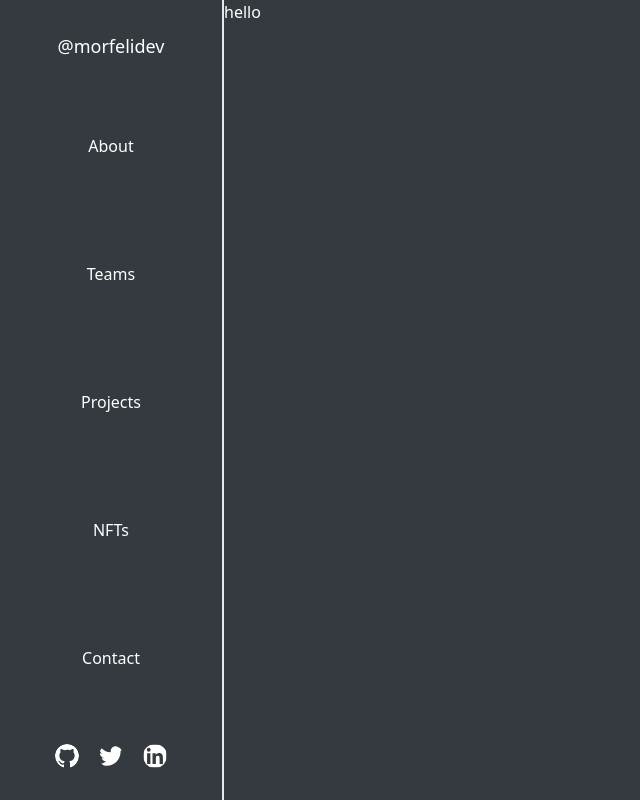
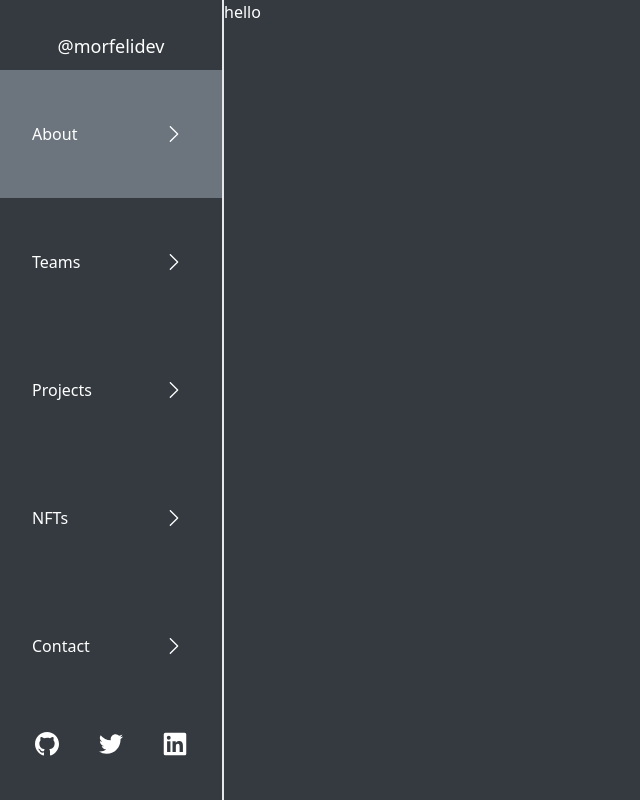
Before and after one commit to morfeli/portfolio, a Next.js app: page / in a window 1280 px wide. Shown: the whole page, without its empty margins (0-640 px from the left). Built offline with nearby package versions, Linux system fonts and the light colour scheme.

Commit message:
working on minimal animations on header

```diff
--- a/components/Header/Header.tsx
+++ b/components/Header/Header.tsx
@@ -1,6 +1,6 @@
 import { useState } from "react";
 
-import { Twitter, Github, LinkedIn } from "../UI/SocialLinks";
+import { Twitter, Github, LinkedIn } from "../UI/UI";
 import { MobileBtn } from "./MobileBtn";
 import MobileMenu from "./MobileMenu";
 import { Navigation } from "./Navigation";
@@ -22,7 +22,7 @@ export const Header = () => {
 
       <Navigation />
       <div className="flex">
-        <div className="flex items-center justify-between mr-4 w-28 md:mr-0 md:pb-8">
+        <div className="flex items-center justify-between mr-4 w-28 md:mr-0 md:pb-8 md:w-44">
           <Github />
           <Twitter />
           <LinkedIn />
--- a/components/Header/NavItem.tsx
+++ b/components/Header/NavItem.tsx
@@ -1,6 +1,7 @@
+import { useState } from "react";
 import classNames from "classnames";
-import { SetStateAction } from "react";
 import { motion } from "framer-motion";
+import RightArrowSVG from "components/UI/RightArrowSVG";
 
 type NavItemProps = {
   link: string;
@@ -28,6 +29,8 @@ const NavItem = ({
   onClick,
   activeTab,
 }: NavItemProps) => {
+  const [hoverEffect, setHoverEffect] = useState<boolean>(false);
+
   return (
     <motion.a
       variants={variants}
@@ -43,17 +46,31 @@ const NavItem = ({
           {name}
         </li>
       ) : (
+        <>
           <li
+            onMouseEnter={() => {
+              setHoverEffect((current) => !current);
+            }}
+            onMouseLeave={() => {
+              setHoverEffect(false);
+            }}
             onClick={onClick}
             className={classNames(
-            "flex items-center justify-center h-32 py-16 mx-auto  hover:bg-[#6c757d] transition-colors delay-75 ease-in-out",
+              "flex items-center pl-8 h-32 py-16 mx-auto  transition-colors delay-75 ease-in-out relative",
               {
-              "bg-[#343a40]": activeTab === name,
+                "bg-[#6c757d]": activeTab === name,
+                "hover:bg-[#adb5bd]": activeTab !== name,
               }
             )}
           >
             {name}
+            <RightArrowSVG
+              hoverEffect={hoverEffect}
+              name={name}
+              activeTab={activeTab}
+            />
           </li>
+        </>
       )}
     </motion.a>
   );
--- a/components/UI/Github.tsx
+++ b/components/UI/Github.tsx
@@ -1,12 +1,10 @@
 import Link from "next/link";
-
-import classNames from "classnames";
 
 const Github = () => {
   return (
     <Link href="https://github.com/morfeli">
+      <div className="flex items-center justify-center w-12 h-12 transition-all rounded-full cursor-pointer hover:bg-[#6c757d]">
         <svg
-        className="transition-all transform rounded-full cursor-pointer md:scale-200 lg:scale-300 ring-0 hover:ring-8 ring-gray-300 ring-opacity-30"
           xmlns="http://www.w3.org/2000/svg"
           width="24"
           height="24"
@@ -14,6 +12,7 @@ const Github = () => {
         >
           <path d="M12 0C5.374 0 0 5.373 0 12c0 5.302 3.438 9.8 8.207 11.387.599.111.793-.261.793-.577v-2.234c-3.338.726-4.033-1.416-4.033-1.416-.546-1.387-1.333-1.756-1.333-1.756-1.089-.745.083-.729.083-.729 1.205.084 1.839 1.237 1.839 1.237 1.07 1.834 2.807 1.304 3.492.997.107-.775.418-1.305.762-1.604-2.665-.305-5.467-1.334-5.467-5.931 0-1.311.469-2.381 1.236-3.221-.124-.303-.535-1.524.117-3.176 0 0 1.008-.322 3.301 1.23A11.509 11.509 0 0112 5.803c1.02.005 2.047.138 3.006.404 2.291-1.552 3.297-1.23 3.297-1.23.653 1.653.242 2.874.118 3.176.77.84 1.235 1.911 1.235 3.221 0 4.609-2.807 5.624-5.479 5.921.43.372.823 1.102.823 2.222v3.293c0 .319.192.694.801.576C20.566 21.797 24 17.3 24 12c0-6.627-5.373-12-12-12z"></path>
         </svg>
+      </div>
     </Link>
   );
 };
--- a/components/UI/LinkedIn.tsx
+++ b/components/UI/LinkedIn.tsx
@@ -1,8 +1,8 @@
 const LinkedIn = () => {
   return (
+    <div className="flex items-center justify-center w-12 h-12 transition-all rounded-full cursor-pointer hover:bg-[#6c757d]">
       <svg
         xmlns="http://www.w3.org/2000/svg"
-      className="transition-all transform rounded-full cursor-pointer md:scale-200 lg:scale-300 ring-0 hover:ring-8 ring-gray-300 ring-opacity-30"
         viewBox="0 0 32 32"
         width="24"
         height="24"
@@ -10,6 +10,7 @@ const LinkedIn = () => {
       >
         <path d="M28.778 1.004H3.191a2.185 2.185 0 00-2.186 2.159v25.672a2.186 2.186 0 002.186 2.161h25.612c1.2 0 2.175-.963 2.194-2.159V3.165a2.195 2.195 0 00-2.195-2.161h-.029.001zM9.9 26.562H5.446V12.251H9.9zM7.674 10.293a2.579 2.579 0 112.579-2.58v.004a2.577 2.577 0 01-2.577 2.577h-.003zm18.882 16.269h-4.441v-6.959c0-1.66-.034-3.795-2.314-3.795-2.316 0-2.669 1.806-2.669 3.673v7.082h-4.441V12.252h4.266v1.951h.058a4.686 4.686 0 014.22-2.312h-.009c4.5 0 5.332 2.962 5.332 6.817v7.855z"></path>
       </svg>
+    </div>
   );
 };
 
--- /dev/null
+++ b/components/UI/RightArrowSVG.tsx
@@ -0,0 +1,30 @@
+import { motion } from "framer-motion";
+
+type RightArrowSVGProps = {
+  hoverEffect: boolean;
+  name: string;
+  activeTab?: string;
+};
+
+const RightArrowSVG = ({
+  hoverEffect,
+  activeTab,
+  name,
+}: RightArrowSVGProps) => {
+  return (
+    <motion.svg
+      xmlns="http://www.w3.org/2000/svg"
+      className="absolute w-4 h-4 scale-75 right-10"
+      fill="white"
+      version="1.1"
+      viewBox="0 0 512.005 512.005"
+      xmlSpace="preserve"
+      animate={hoverEffect && activeTab !== name ? { x: 5 } : { x: 0 }}
+      transition={{ duration: 0.3 }}
+    >
+      <path d="M388.418 240.923L153.751 6.256c-8.341-8.341-21.824-8.341-30.165 0s-8.341 21.824 0 30.165L343.17 256.005 123.586 475.589c-8.341 8.341-8.341 21.824 0 30.165a21.275 21.275 0 0015.083 6.251 21.277 21.277 0 0015.083-6.251l234.667-234.667c8.34-8.34 8.34-21.823-.001-30.164z"></path>
+    </motion.svg>
+  );
+};
+
+export default RightArrowSVG;
--- a/components/UI/Twitter.tsx
+++ b/components/UI/Twitter.tsx
@@ -5,8 +5,8 @@ import classNames from "classnames";
 const Twitter = () => {
   return (
     <Link href="https://twitter.com/morfelidev">
+      <div className="flex items-center justify-center w-12 h-12 transition-all rounded-full cursor-pointer hover:bg-[#6c757d]">
         <svg
-        className="transition-all transform rounded-full cursor-pointer md:scale-200 lg:scale-300 ring-0 hover:ring-8 ring-gray-300 ring-opacity-30"
           xmlns="http://www.w3.org/2000/svg"
           width="24"
           height="24"
@@ -14,6 +14,7 @@ const Twitter = () => {
         >
           <path d="M24 4.557a9.83 9.83 0 01-2.828.775 4.932 4.932 0 002.165-2.724 9.864 9.864 0 01-3.127 1.195 4.916 4.916 0 00-3.594-1.555c-3.179 0-5.515 2.966-4.797 6.045A13.978 13.978 0 011.671 3.149a4.93 4.93 0 001.523 6.574 4.903 4.903 0 01-2.229-.616c-.054 2.281 1.581 4.415 3.949 4.89a4.935 4.935 0 01-2.224.084 4.928 4.928 0 004.6 3.419A9.9 9.9 0 010 19.54a13.94 13.94 0 007.548 2.212c9.142 0 14.307-7.721 13.995-14.646A10.025 10.025 0 0024 4.557z"></path>
         </svg>
+      </div>
     </Link>
   );
 };
--- a/components/UI/SocialLinks.tsx
+++ b/components/UI/UI.tsx
@@ -2,3 +2,4 @@ export { default as Github } from "./Github";
 export { default as Discord } from "./Discord";
 export { default as Twitter } from "./Twitter";
 export { default as LinkedIn } from "./LinkedIn";
+export { default as RightArrowSVG } from "./RightArrowSVG";
```
Lines whose indentation alone changed are shown as unchanged.
